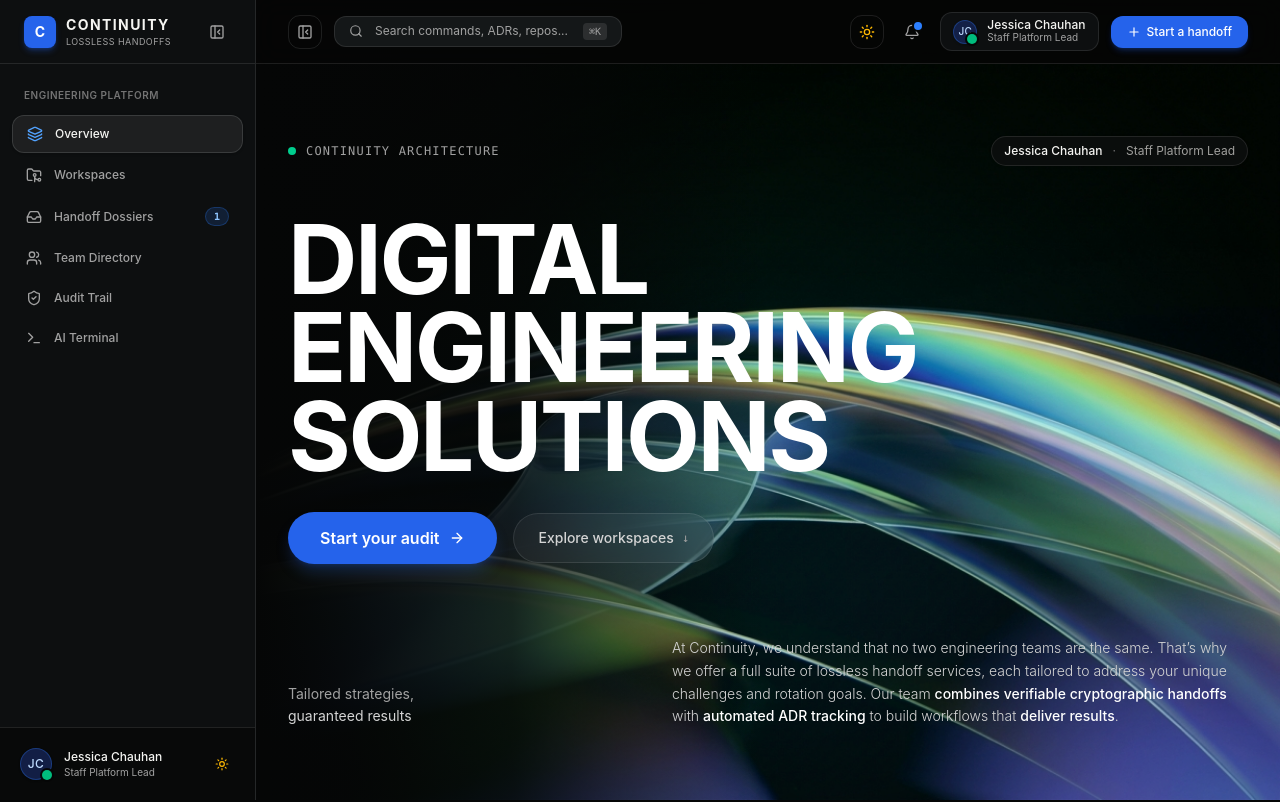
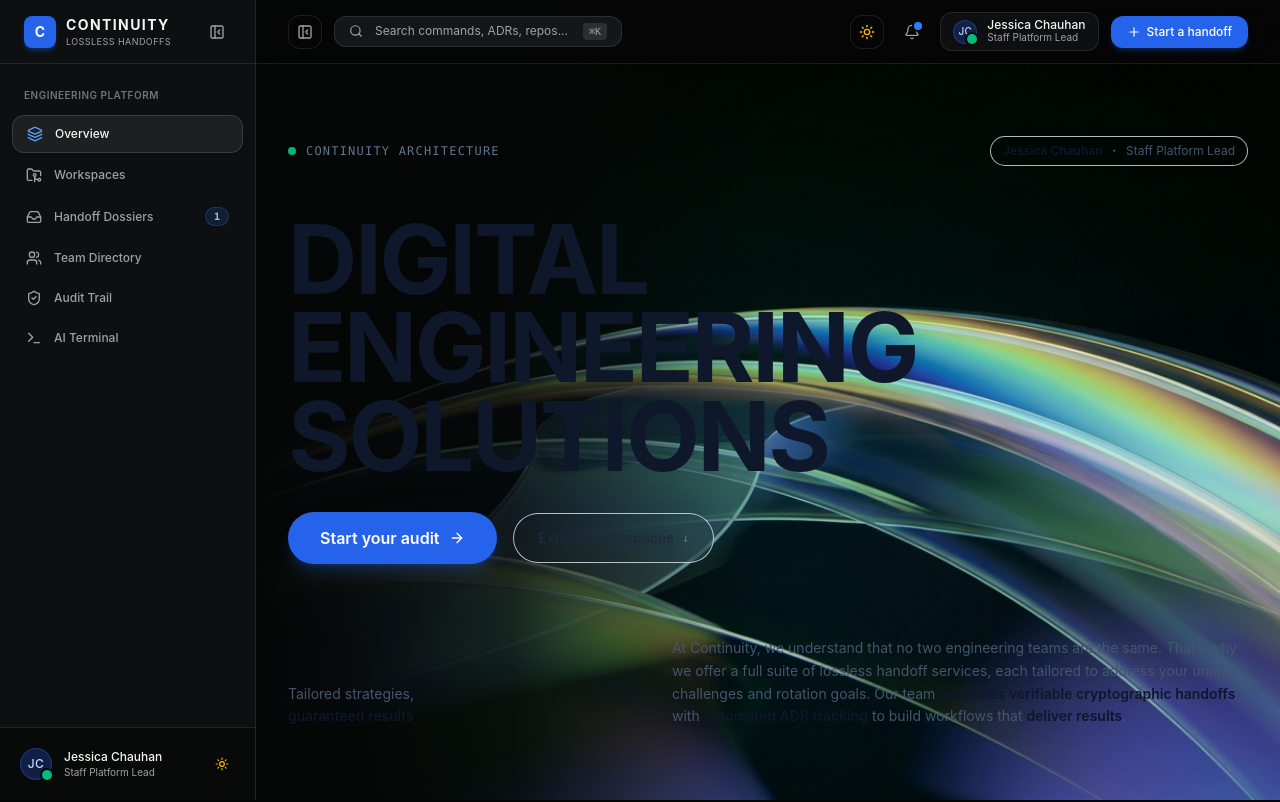
Before and after one commit to YugChapherkar/Continuity, a Next.js app: page / in a window 1280 px wide. Shown: the top 802 px of the page. Built offline with nearby package versions, Linux system fonts and the light colour scheme.

Commit message:
fix: high-contrast dark font colors and badge contrast in light mode

```diff
--- a/app/(dashboard)/page.tsx
+++ b/app/(dashboard)/page.tsx
@@ -38,21 +38,21 @@ export default function HomePage() {
       <section className="relative min-h-[calc(100vh-8rem)] flex flex-col justify-between py-6 lg:py-10">
         {/* Top Header Group: Status Badge */}
         <div className="relative z-10 flex items-center justify-between gap-3">
-          <div className="flex items-center gap-2.5 text-xs font-mono tracking-widest uppercase text-neutral-400">
-            <span className="w-2 h-2 rounded-full bg-emerald-400 animate-pulse" />
+          <div className="flex items-center gap-2.5 text-xs font-mono tracking-widest uppercase text-slate-500 dark:text-neutral-400">
+            <span className="w-2 h-2 rounded-full bg-emerald-500 animate-pulse" />
             <span>CONTINUITY ARCHITECTURE</span>
           </div>
 
-          <div className="flex items-center gap-2.5 px-3 py-1.5 rounded-full bg-[#0D0F10]/80 backdrop-blur-md border border-white/10 text-xs shadow-sm">
-            <span className="text-[#F5F5F2] font-medium">{currentUser.name}</span>
-            <span className="text-neutral-500">·</span>
-            <span className="text-[#A0A09D] truncate max-w-[180px] sm:max-w-none">{currentUser.role}</span>
+          <div className="flex items-center gap-2.5 px-3 py-1.5 rounded-full bg-slate-900/5 dark:bg-[#0D0F10]/80 backdrop-blur-md border border-slate-200/80 dark:border-white/10 text-xs shadow-sm">
+            <span className="text-slate-900 dark:text-[#F5F5F2] font-semibold">{currentUser.name}</span>
+            <span className="text-slate-400 dark:text-neutral-500">·</span>
+            <span className="text-slate-600 dark:text-[#A0A09D] truncate max-w-[180px] sm:max-w-none">{currentUser.role}</span>
           </div>
         </div>
 
         {/* Main Hero Statement: Bold Sans-Serif Typography + Signature Blue Pill Button */}
         <div className="relative z-10 max-w-4xl my-auto py-6">
-          <h1 className="text-5xl sm:text-7xl lg:text-8xl font-bold tracking-tight text-white uppercase leading-[0.92] select-none">
+          <h1 className="text-5xl sm:text-7xl lg:text-8xl font-bold tracking-tight text-slate-900 dark:text-white uppercase leading-[0.92] select-none">
             DIGITAL ENGINEERING<br />
             SOLUTIONS
           </h1>
@@ -68,10 +68,10 @@ export default function HomePage() {
 
             <a
               href="#workspace-details"
-              className="px-6 py-3.5 text-sm font-medium text-neutral-300 hover:text-white transition-all flex items-center gap-2 rounded-full border border-white/10 bg-white/[0.04] backdrop-blur-md hover:bg-white/[0.08]"
+              className="px-6 py-3.5 text-sm font-medium text-slate-800 dark:text-neutral-300 hover:text-slate-950 dark:hover:text-white transition-all flex items-center gap-2 rounded-full border border-slate-200/80 dark:border-white/10 bg-slate-900/5 dark:bg-white/[0.04] backdrop-blur-md hover:bg-slate-900/10 dark:hover:bg-white/[0.08]"
             >
               <span>Explore workspaces</span>
-              <span className="text-xs text-neutral-400 font-mono">↓</span>
+              <span className="text-xs text-slate-500 dark:text-neutral-400 font-mono">↓</span>
             </a>
           </div>
         </div>
@@ -79,14 +79,14 @@ export default function HomePage() {
         {/* Bottom Split Narrative Row matching reference design */}
         <div className="relative z-10 pt-6 flex flex-col md:flex-row items-start md:items-end justify-between gap-6">
           {/* Bottom Left Microcopy */}
-          <div className="text-xs sm:text-sm text-neutral-400 font-normal leading-relaxed">
+          <div className="text-xs sm:text-sm text-slate-600 dark:text-neutral-400 font-normal leading-relaxed">
             Tailored strategies,<br />
-            <span className="text-neutral-300">guaranteed results</span>
+            <span className="text-slate-900 dark:text-neutral-200 font-medium">guaranteed results</span>
           </div>
 
           {/* Bottom Right Narrative Paragraph with highlighted key terms */}
-          <div className="max-w-xl text-xs sm:text-sm text-neutral-300 leading-relaxed font-light">
-            At Continuity, we understand that no two engineering teams are the same. That’s why we offer a full suite of lossless handoff services, each tailored to address your unique challenges and rotation goals. Our team <span className="text-white font-medium">combines verifiable cryptographic handoffs</span> with <span className="text-white font-medium">automated ADR tracking</span> to build workflows that <span className="text-white font-medium">deliver results</span>.
+          <div className="max-w-xl text-xs sm:text-sm text-slate-600 dark:text-neutral-300 leading-relaxed font-normal">
+            At Continuity, we understand that no two engineering teams are the same. That’s why we offer a full suite of lossless handoff services, each tailored to address your unique challenges and rotation goals. Our team <span className="text-slate-900 dark:text-white font-semibold">combines verifiable cryptographic handoffs</span> with <span className="text-slate-900 dark:text-white font-semibold">automated ADR tracking</span> to build workflows that <span className="text-slate-900 dark:text-white font-semibold">deliver results</span>.
           </div>
         </div>
       </section>
--- a/app/globals.css
+++ b/app/globals.css
@@ -12,7 +12,7 @@
   --neon-dark: #050608;
 }
 
-/* Luxury Editorial Serif Display matching reference image ("Neon Drift") */
+/* Luxury Editorial Serif Display */
 .font-editorial {
   font-family: 'Playfair Display', Georgia, serif;
   letter-spacing: -0.02em;
@@ -57,6 +57,7 @@
 .neon-glow-cyan {
   box-shadow: 0 0 25px -5px rgba(0, 210, 255, 0.45);
 }
+
 /* =========================================================================
    LIGHT MODE DESIGN SYSTEM OVERRIDES
    Activates when html has class 'light' or data-theme='light'
@@ -80,8 +81,11 @@ html.light .bg-\[\#0D0F10\],
 html.light .bg-\[\#050606\],
 html.light .bg-\[\#141718\],
 html.light .bg-\[\#050606\]\/60,
-html.light .bg-\[\#050606\]\/80 {
-  background-color: rgba(255, 255, 255, 0.82) !important;
+html.light .bg-\[\#050606\]\/80,
+html.light [class*="bg-[#0D0F10]"],
+html.light [class*="bg-[#050606]"],
+html.light [class*="bg-[#141718]"] {
+  background-color: rgba(255, 255, 255, 0.85) !important;
   border-color: rgba(226, 232, 240, 0.9) !important;
   box-shadow: 0 4px 20px -2px rgba(0, 0, 0, 0.05), 0 2px 6px -1px rgba(0, 0, 0, 0.03) !important;
 }
@@ -109,7 +113,7 @@ html.light .divide-white\/5 {
   border-color: rgba(226, 232, 240, 0.9) !important;
 }
 
-/* Typography in light mode */
+/* Typography in light mode - deep, crisp high contrast */
 html.light .text-\[\#F5F5F2\] {
   color: #0F172A !important;
 }
@@ -124,11 +128,39 @@ html.light .text-neutral-300 {
 }
 
 html.light .text-neutral-400 {
+  color: #475569 !important;
+}
+
+html.light .text-neutral-500 {
   color: #64748B !important;
 }
 
-html.light .text-neutral-500 {
-  color: #94A3B8 !important;
+html.light .text-neutral-600 {
+  color: #475569 !important;
+}
+
+/* Headings and non-button white text in light mode */
+html.light h1:not([class*="bg-"]):not(button *),
+html.light h2:not([class*="bg-"]):not(button *),
+html.light h3:not([class*="bg-"]):not(button *),
+html.light h4:not([class*="bg-"]):not(button *) {
+  color: #0F172A !important;
+}
+
+html.light :not(button):not(button *):not([class*="bg-blue"]):not([class*="bg-[#2563EB]"]):not([class*="bg-emerald"]):not([class*="bg-rose"]).text-white {
+  color: #0F172A !important;
+}
+
+/* Blue primary action buttons ALWAYS keep pure white text */
+html.light button[class*="bg-[#2563EB]"],
+html.light button[class*="bg-[#2563EB]"] *,
+html.light a[class*="bg-[#2563EB]"],
+html.light a[class*="bg-[#2563EB]"] *,
+html.light button[class*="bg-blue"],
+html.light button[class*="bg-blue"] *,
+html.light a[class*="bg-blue"],
+html.light a[class*="bg-blue"] * {
+  color: #FFFFFF !important;
 }
 
 /* Inputs, textareas, selects in light mode */
@@ -176,11 +208,11 @@ html.light .hover\:border-white\/20:hover {
 
 /* TopBar & Sidebar light mode headers */
 html.light header {
-  background-color: rgba(255, 255, 255, 0.8) !important;
+  background-color: rgba(255, 255, 255, 0.85) !important;
   border-color: rgba(226, 232, 240, 0.9) !important;
 }
 
 html.light aside {
-  background-color: rgba(255, 255, 255, 0.9) !important;
+  background-color: rgba(255, 255, 255, 0.92) !important;
   border-color: rgba(226, 232, 240, 0.9) !important;
 }
```
